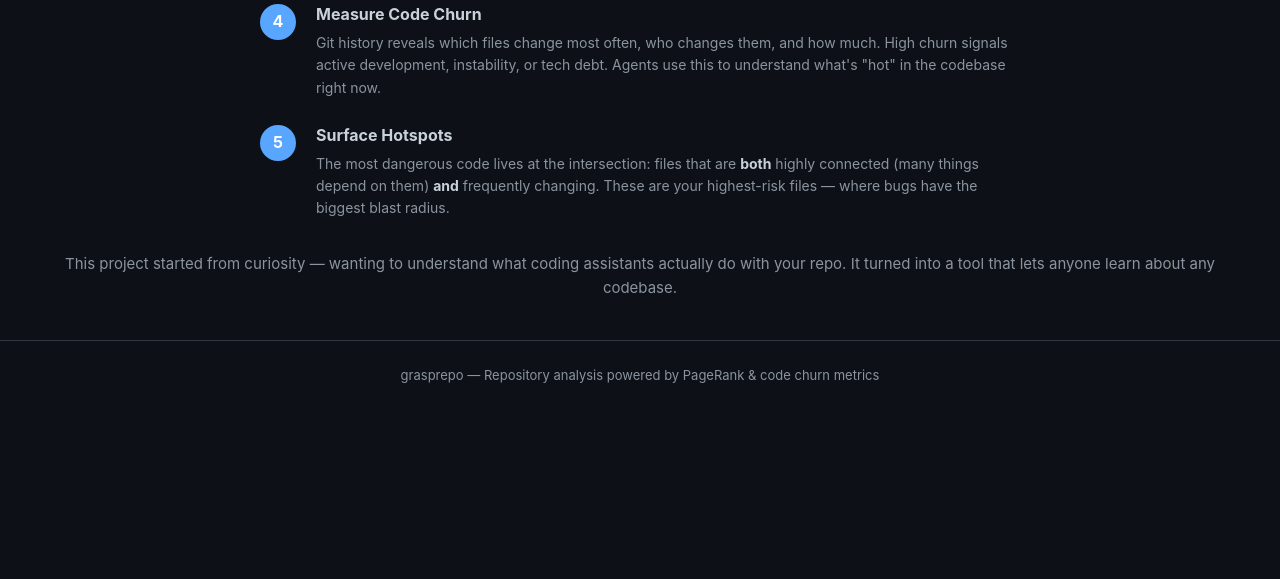
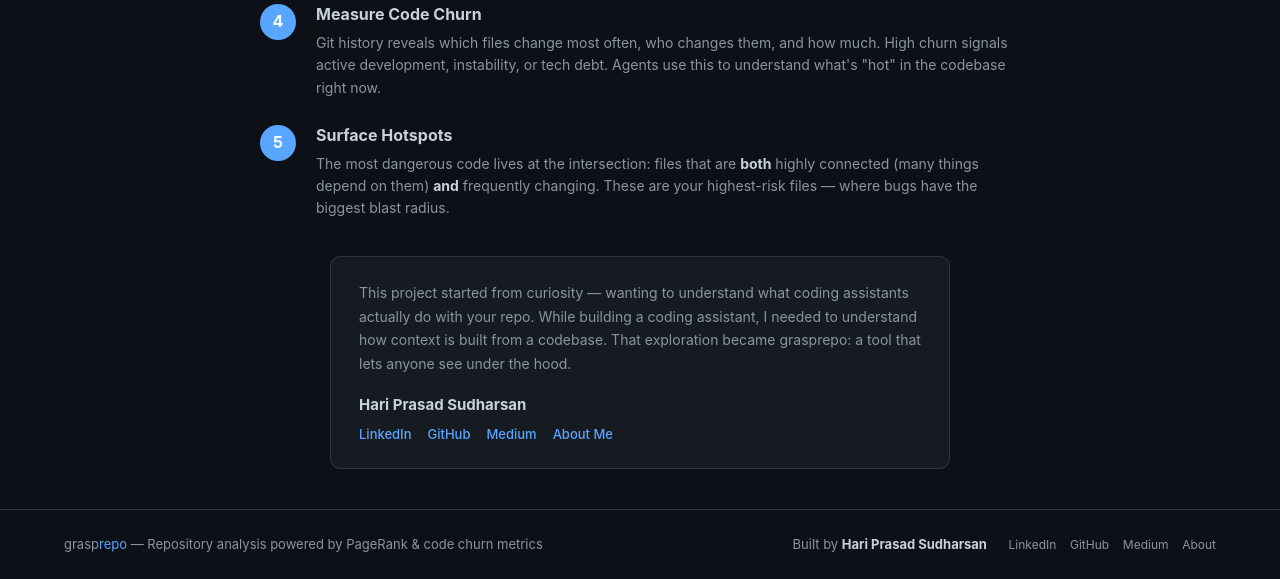
Before and after one commit to brettleehari/grasprepo, a FastAPI app: page / in a window 1280 px wide. Shown: the part 909-1488 px from the top of the page. Before the commit the page ends 1292 px from the top, so only its background shows below. Run offline with FastAPI, Linux system fonts and the light colour scheme; some libraries are stand-ins or nearby versions.

Commit message:
Add author attribution to landing page and footer
Co-Authored-By: Claude Opus 4.6 (1M context) <noreply@anthropic.com>

```diff
--- a/web/static/style.css
+++ b/web/static/style.css
@@ -476,12 +476,58 @@ details[open] > summary::before { transform: rotate(90deg); }
     padding: 16px;
 }
 
+/* Author card */
+.author-card {
+    max-width: 620px;
+    margin: 36px auto 0;
+    background: var(--surface);
+    border: 1px solid var(--border);
+    border-radius: 10px;
+    padding: 24px 28px;
+}
+.author-text p {
+    color: var(--text-muted);
+    font-size: 14px;
+    line-height: 1.7;
+    margin-bottom: 16px;
+}
+.author-meta strong { font-size: 15px; color: var(--text); }
+.author-links {
+    display: flex;
+    gap: 16px;
+    margin-top: 6px;
+    flex-wrap: wrap;
+}
+.author-links a {
+    font-size: 13px;
+    font-weight: 500;
+    color: var(--accent);
+    text-decoration: none;
+}
+.author-links a:hover { text-decoration: underline; }
+
 /* Footer */
 footer {
     border-top: 1px solid var(--border);
     padding: 24px 0;
-    text-align: center;
     color: var(--text-muted);
     font-size: 13px;
     margin-top: 40px;
 }
+.footer-content {
+    display: flex;
+    justify-content: space-between;
+    align-items: center;
+    flex-wrap: wrap;
+    gap: 12px;
+}
+.footer-brand span { color: var(--accent); }
+.footer-author { text-align: right; }
+.footer-author strong { color: var(--text); }
+.footer-links { margin-left: 8px; }
+.footer-links a {
+    color: var(--text-muted);
+    font-size: 12px;
+    margin-left: 10px;
+}
+.footer-links a:hover { color: var(--accent); }
--- a/web/templates/base.html
+++ b/web/templates/base.html
@@ -23,7 +23,20 @@
 
     <footer>
         <div class="container">
-            grasprepo &mdash; Repository analysis powered by PageRank &amp; code churn metrics
+            <div class="footer-content">
+                <div class="footer-brand">
+                    grasp<span>repo</span> &mdash; Repository analysis powered by PageRank &amp; code churn metrics
+                </div>
+                <div class="footer-author">
+                    Built by <strong>Hari Prasad Sudharsan</strong>
+                    <span class="footer-links">
+                        <a href="https://linkedin.com/in/haripm4ai" target="_blank">LinkedIn</a>
+                        <a href="https://github.com/brettleehari" target="_blank">GitHub</a>
+                        <a href="https://brettleehari.medium.com" target="_blank">Medium</a>
+                        <a href="https://github.com/brettleehari/aboutme" target="_blank">About</a>
+                    </span>
+                </div>
+            </div>
         </div>
     </footer>
 
--- a/web/templates/index.html
+++ b/web/templates/index.html
@@ -62,8 +62,20 @@
         </div>
     </div>
 
-    <div style="text-align:center;margin:32px 0 0;">
-        <p style="color:var(--text-muted);font-size:15px;">This project started from curiosity — wanting to understand what coding assistants actually do with your repo. It turned into a tool that lets anyone learn about any codebase.</p>
+    <!-- Author card -->
+    <div class="author-card">
+        <div class="author-text">
+            <p>This project started from curiosity — wanting to understand what coding assistants actually do with your repo. While building a coding assistant, I needed to understand how context is built from a codebase. That exploration became grasprepo: a tool that lets anyone see under the hood.</p>
+            <div class="author-meta">
+                <strong>Hari Prasad Sudharsan</strong>
+                <div class="author-links">
+                    <a href="https://linkedin.com/in/haripm4ai" target="_blank">LinkedIn</a>
+                    <a href="https://github.com/brettleehari" target="_blank">GitHub</a>
+                    <a href="https://brettleehari.medium.com" target="_blank">Medium</a>
+                    <a href="https://github.com/brettleehari/aboutme" target="_blank">About Me</a>
+                </div>
+            </div>
+        </div>
     </div>
 </div>
 
```
